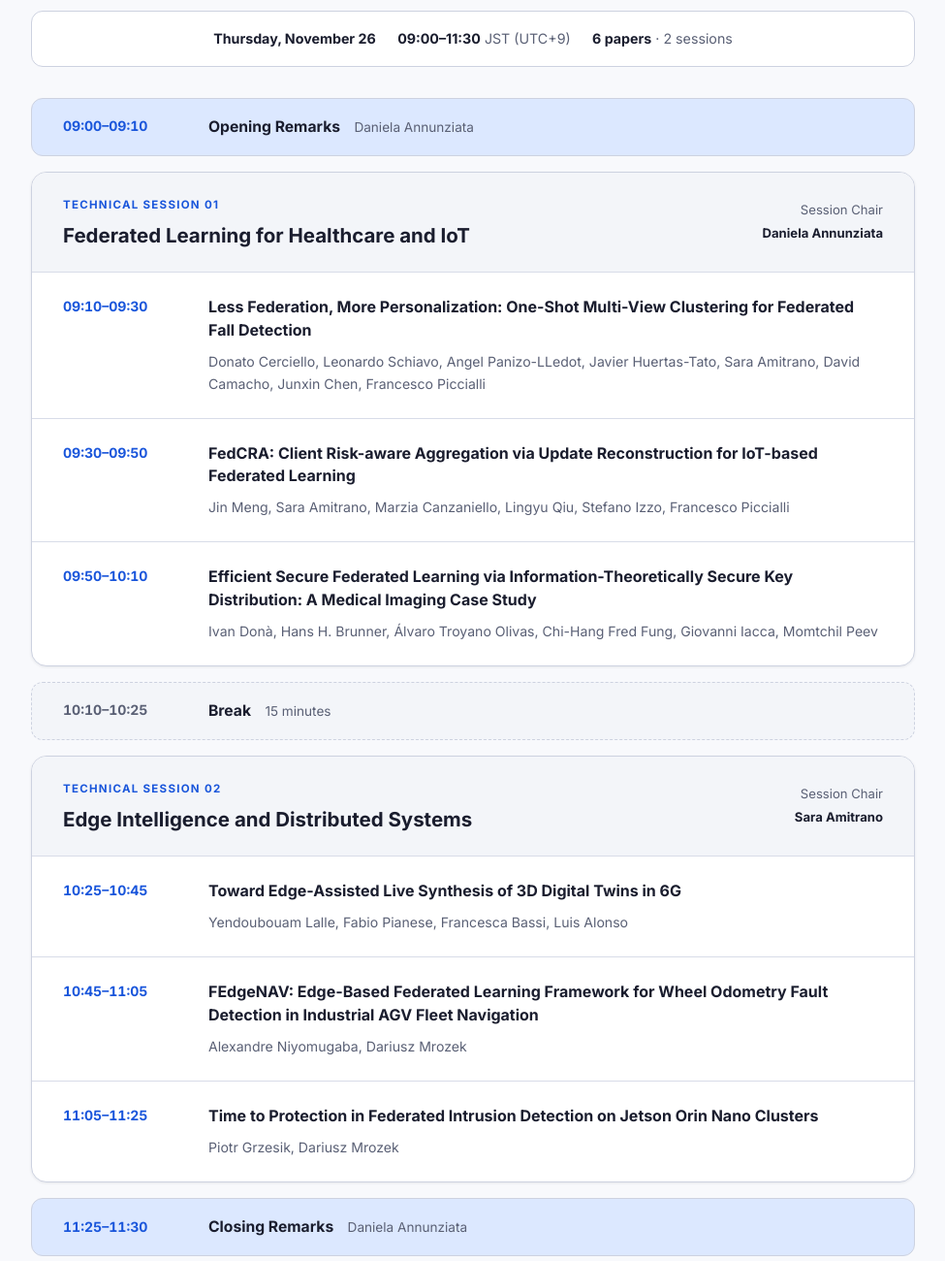
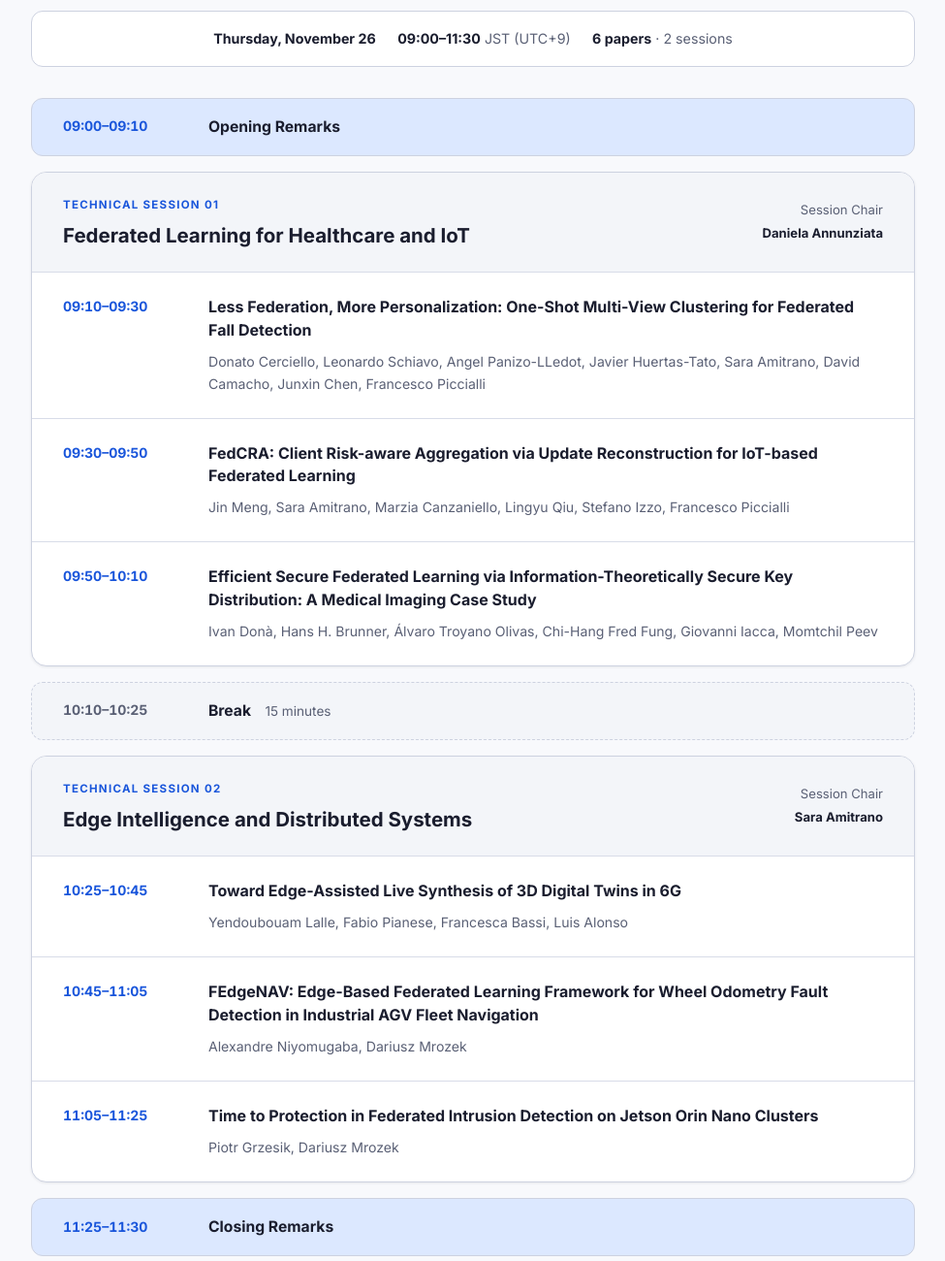
Before and after one commit to MODAL-UNINA/FIDTA2026, a plain HTML site: page index.html in a window 1280 px wide. Shown: the part 3600-4900 px from the top of the page at 97% size, without its empty margins (152-1127 px from the left). Drawn offline with Linux system fonts and the light colour scheme.

Commit message:
Remove speaker name from program milestones
Removed speaker name from opening and closing remarks.

```diff
--- a/index.html
+++ b/index.html
@@ -204,7 +204,7 @@
             <span class="program-time">09:00–09:10</span>
             <div class="program-milestone-details">
               <strong>Opening Remarks</strong>
-              <span>Daniela Annunziata</span>
+              <span></span>
             </div>
           </div>
 
@@ -286,7 +286,7 @@
             <span class="program-time">11:25–11:30</span>
             <div class="program-milestone-details">
               <strong>Closing Remarks</strong>
-              <span>Daniela Annunziata</span>
+              <span></span>
             </div>
           </div>
         </div>
```
